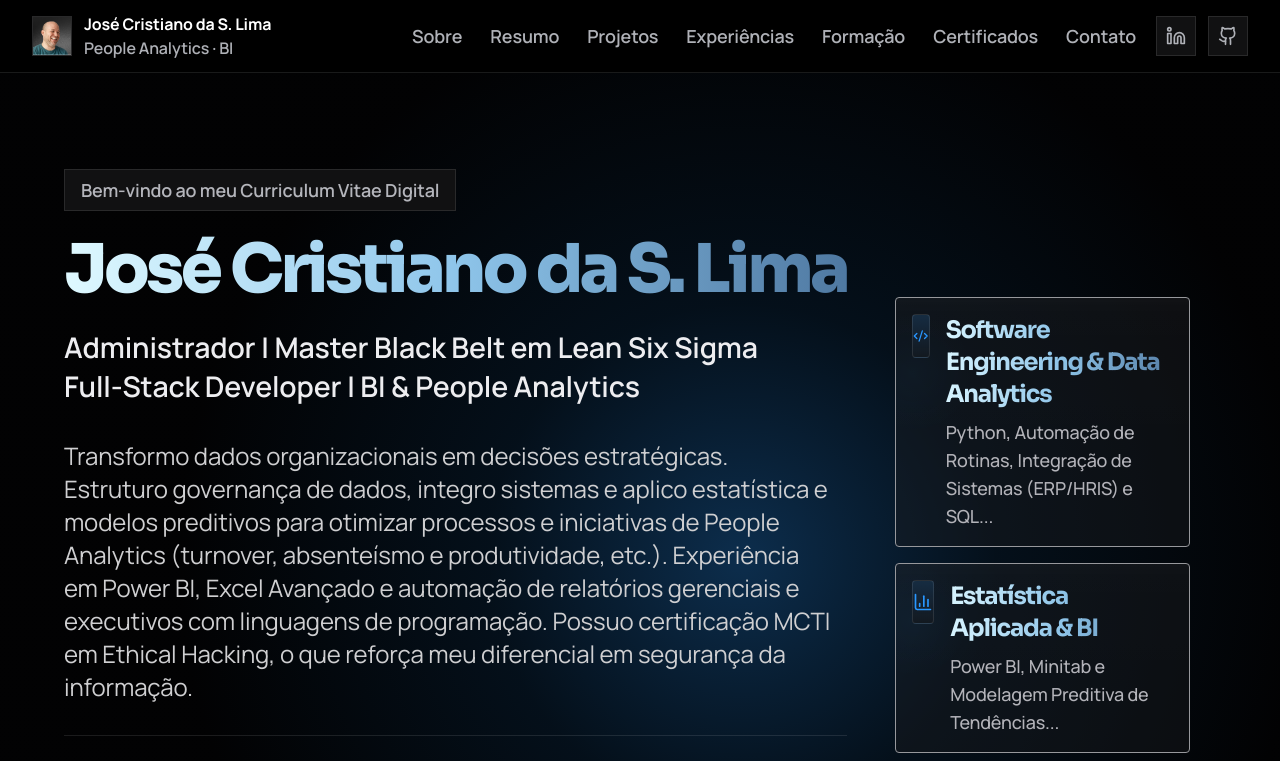
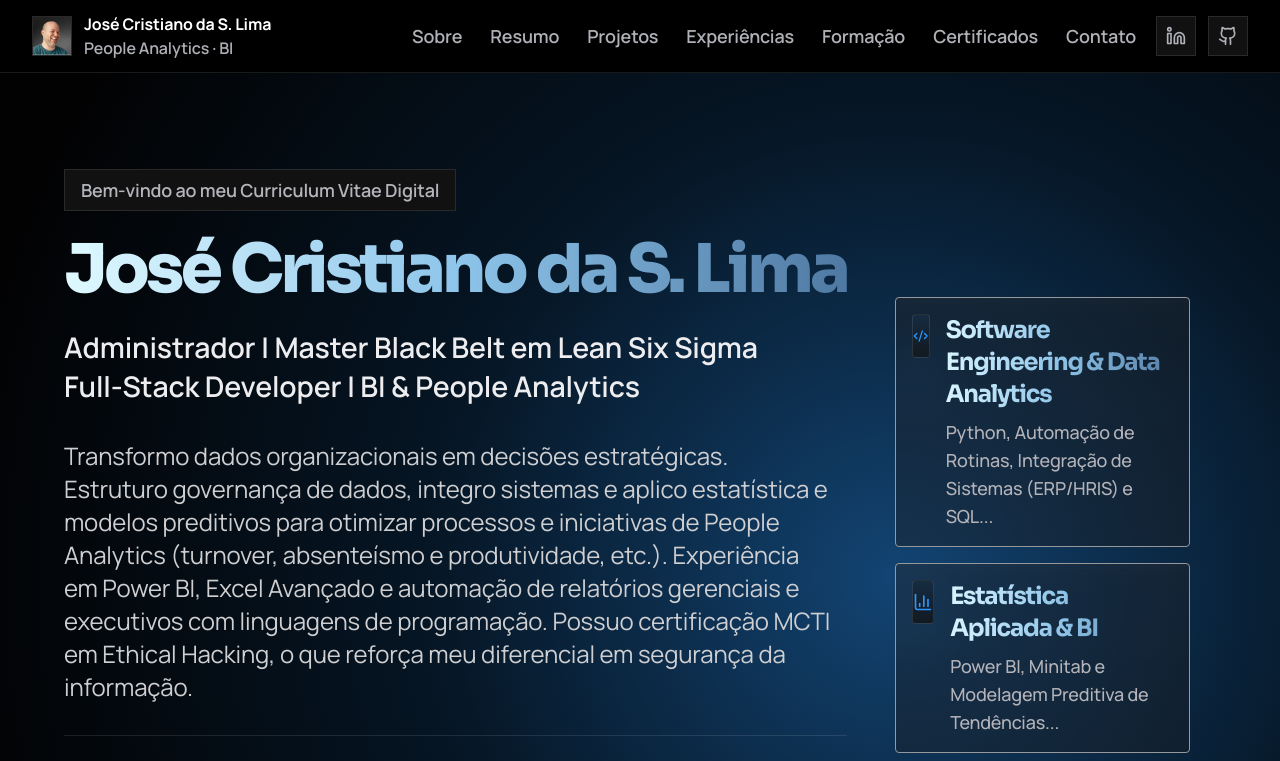
Before and after one commit to Christian-Yugen/Portfolio, a Next.js app in the folder portfolio-yugen/: page / in a window 1280 px wide. Shown: the top 761 px of the page. Built offline with nearby package versions, Linux system fonts and the light colour scheme.

Commit message:
style(formacao): intensificar degradê e ajustar transparência dos cards

```diff
--- a/portfolio-yugen/src/components/portfolio-page.tsx
+++ b/portfolio-yugen/src/components/portfolio-page.tsx
@@ -705,10 +705,10 @@ function HeroSection() {
       aria-labelledby="hero-title"
       style={{
         backgroundImage:
-          "radial-gradient(circle at 58% 48%, rgba(41,151,255,0.30) 0%, rgba(41,151,255,0.20) 14%, rgba(41,151,255,0.10) 28%, rgba(2,2,3,0.96) 62%)",
+          "radial-gradient(circle at 70% 50%, rgba(41,151,255,0.45) 0%, rgba(41,151,255,0.30) 16%, rgba(41,151,255,0.14) 34%, rgba(2,2,3,0.92) 68%)",
         backgroundRepeat: "no-repeat",
-        backgroundPosition: "58% 48%",
-        backgroundSize: "cover",
+        backgroundPosition: "70% 50%",
+        backgroundSize: "140% 120%",
         backgroundBlendMode: "overlay",
       }}
     >
@@ -1062,9 +1062,9 @@ function EducationSection() {
               style={{
                 borderColor: "#97989c",
                 borderRadius: "6px",
-                backgroundColor: "rgba(29,29,31,0.4)",
+                backgroundColor: "rgba(29,29,31,0.28)",
                 backgroundImage:
-                  "linear-gradient(180deg, rgba(255,255,255,0.03) 0%, rgba(255,255,255,0.01) 6%, rgba(0,0,0,0) 60%), radial-gradient(circle at 6% 30%, rgba(41,151,255,0.06), transparent 18%)",
+                  "linear-gradient(180deg, rgba(255,255,255,0.03) 0%, rgba(255,255,255,0.01) 6%, rgba(0,0,0,0) 60%), radial-gradient(circle at 6% 30%, rgba(41,151,255,0.08), transparent 18%)",
                 backgroundBlendMode: "overlay",
               }}
               data-reveal
```
